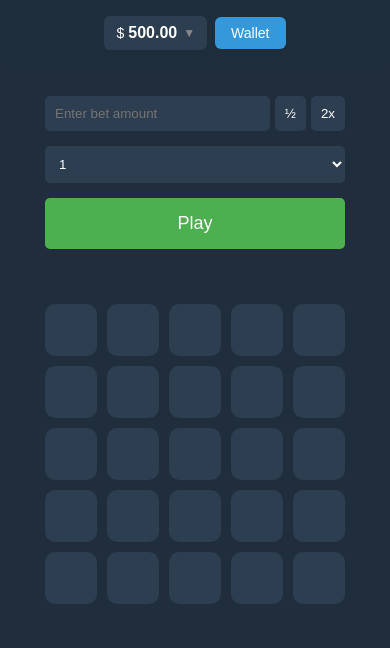
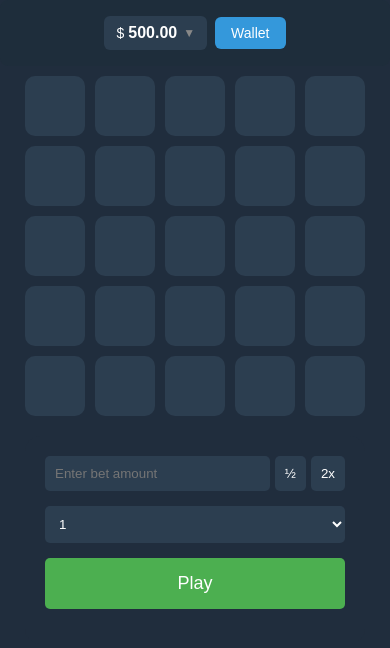
Before and after one commit to Fwiy27/mines, a React (Vite) app: page / in a window 390 px wide. Shown: the top 648 px of the page. Built offline with nearby package versions, Linux system fonts and the light colour scheme.

Commit message:
made mobile page better

```diff
--- a/src/App.css
+++ b/src/App.css
@@ -3,7 +3,6 @@
 .root {
   align-content: center;
   background-color: #202d3d;
-  /* height: 100vh; */
 }
 
 /* App container */
@@ -15,6 +14,7 @@
   padding: 20px;
   box-sizing: border-box;
 }
+
 .main-content {
   display: flex;
   flex-direction: row;
@@ -22,6 +22,7 @@
   gap: 20px;
   height: 100%;
 }
+
 /* Betting interface */
 .betting-interface {
   background-color: #202d3d;
@@ -29,10 +30,7 @@
   padding: 20px;
   max-width: 300px;
   color: white;
-  /* height: 100%; Adjust to fill the parent's height */
-  /* max-height: 500px; Optional: if you want to limit the height */
 }
-
 
 /* Mode toggle */
 .mode-toggle {
@@ -106,12 +104,12 @@
 }
 
 @media only screen and (max-width: 600px) {
-  /* .root {
-    margin-top: 100px;
-  } */
-
   .main-content {
-    flex-direction: column;
+    flex-direction: column-reverse;
     align-items: center;
   }
+
+  .grid {
+    margin-bottom: 20px;
+  }
 }
--- a/src/BettingInterface.css
+++ b/src/BettingInterface.css
@@ -10,27 +10,7 @@
   color: white;
   flex-grow: 1;
   max-height: 500px;
-}
-
-.mode-toggle {
-  background-color: #2c3e50;
-  border-radius: 25px;
-  display: flex;
-  margin-bottom: 20px;
-}
-
-.mode-toggle button {
-  flex: 1;
-  padding: 10px;
-  border: none;
-  background: none;
-  color: white;
-  cursor: pointer;
-}
-
-.mode-toggle button.active {
-  background-color: #3498db;
-  border-radius: 25px;
+  padding-top: 0;
 }
 
 .amount-input {
--- a/src/Grid.css
+++ b/src/Grid.css
@@ -7,6 +7,7 @@
   gap: 10px;
   max-width: 500px;
   flex-grow: 1;
+  margin-bottom: 0;
 }
 
 /* Row container */
@@ -66,6 +67,6 @@
 
 @media only screen and (max-width: 600px) {
   .grid {
-    width: 300px;
+    width: 340px;
   }
 }
```
